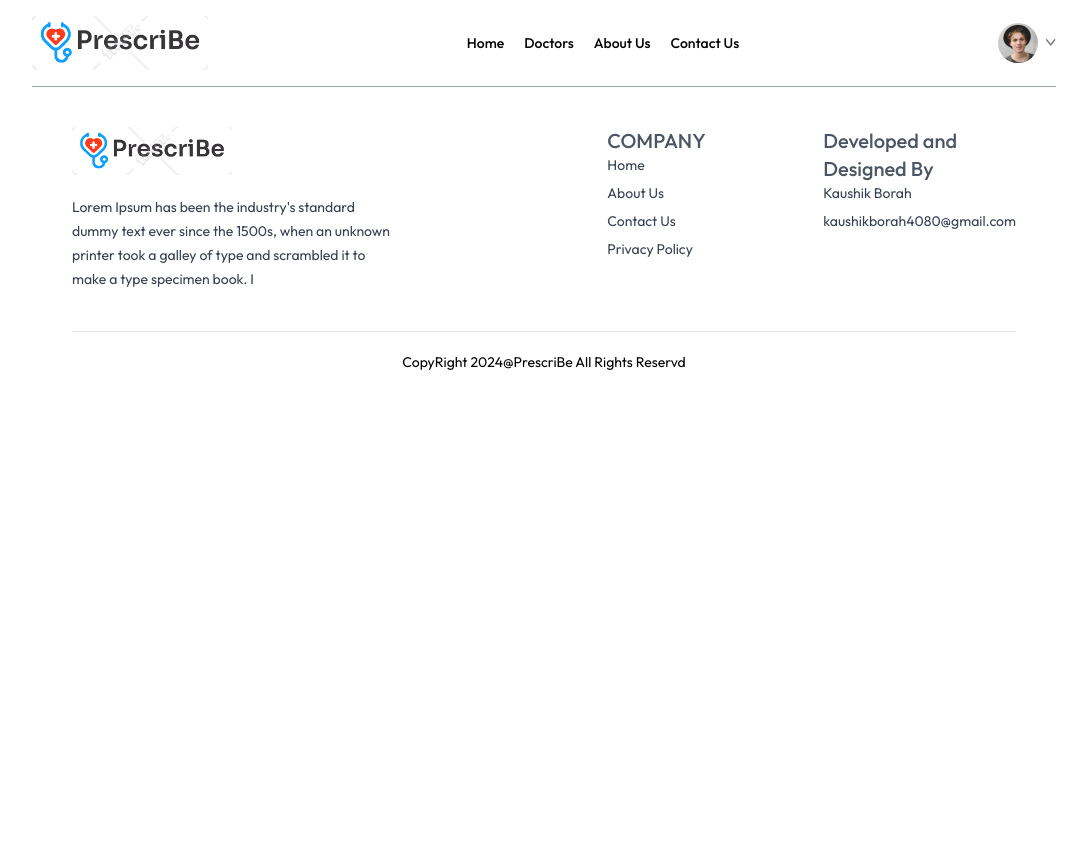
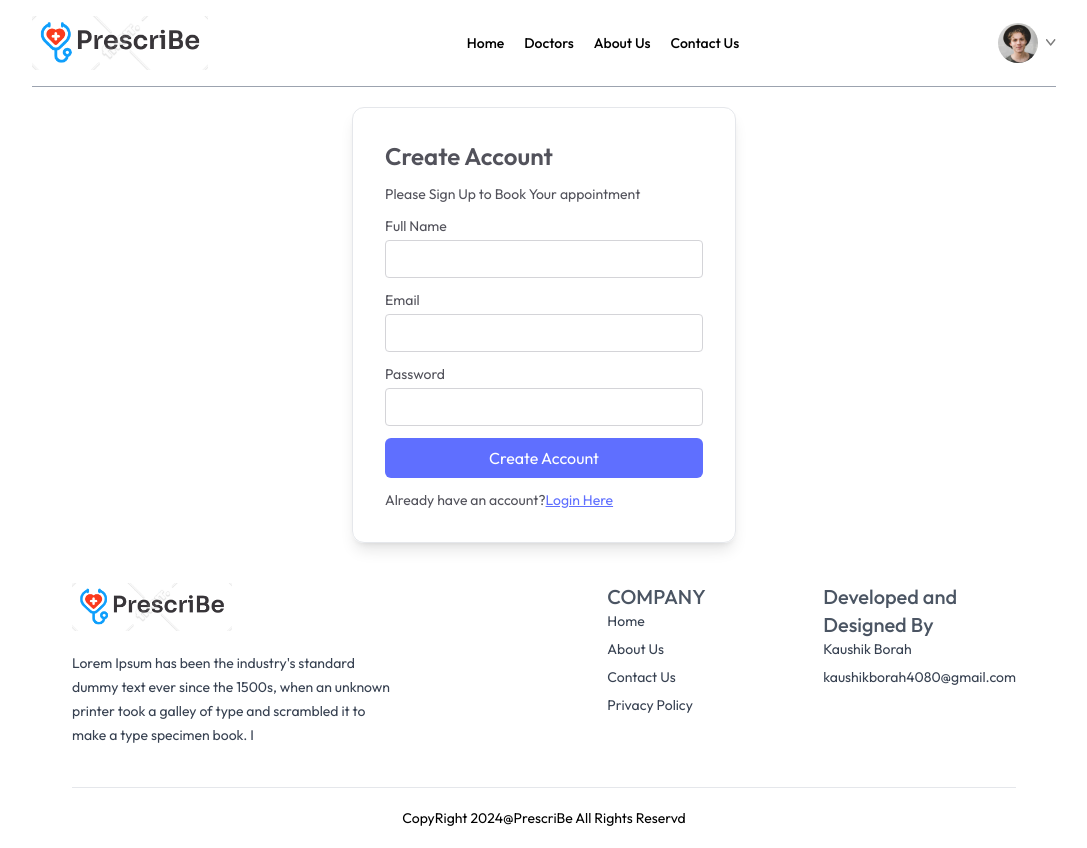
Before and after one commit to dngeonMaster1706/PrescriBe, a React (Vite) app in the folder frontend/: page /login in a window 1280 px wide. Shown: the whole page, without its empty margins (96-1183 px from the left). Before the commit the page ends 800 px from the top, so only its background shows below. Built offline with nearby package versions, Linux system fonts and the light colour scheme.

Commit message:
Login Page/frontend

```diff
--- a/frontend/src/pages/Login.jsx
+++ b/frontend/src/pages/Login.jsx
@@ -1,10 +1,50 @@
-import React from 'react'
+import React, { useState } from 'react'
 
 const Login = () => {
+
+  const [state,setState]=useState('Sign Up');
+  const [email,setEmail]=useState('');
+  const [password,setPassword]=useState('');
+  const [name,setName]=useState('');
+
+  const onSubmitHandler=async(event)=>{
+    event.preventDefault()
+
+  }
   return (
-    <div>
+    <form className='min-hh-[80vh] flex items-center'>
+      <div className='flex flex-col gap-3 m-auto items-start p-8 min-w-[340px] sm:min-w-96 border rounded-xl text-zinc-600 text-sm shadow-lg'>
+        <p className='text-2xl font-semibold'>{state==='Sign Up' ? "Create Account" : "Login"}</p>
+        <p>Please {state==='Sign Up' ? "Sign Up" : "Login"} to Book Your appointment</p>
 
-    </div>
+        {
+          state==="Sign Up" &&         <div className='w-full'>
+          <p>Full Name</p>
+          <input className='border border-zinc-300 rounded w-full p-2 mt-1' type="text" onChange={(e)=>setName(e.target.name)} value={name} required/>
+        </div>
+        }
+
+
+
+        <div className='w-full'>
+          <p>Email</p>
+          <input className='border border-zinc-300 rounded w-full p-2 mt-1' type="email" onChange={(e)=>setEmail(e.target.email)} value={email} required/>
+        </div>
+
+        <div className='w-full'>
+          <p>Password</p>
+          <input className='border border-zinc-300 rounded w-full p-2 mt-1' type="password" onChange={(e)=>setPassword(e.target.password)} value={password} required/>
+        </div>
+
+        <button className='bg-primary text-white w-full py-2 rounded-md text-base'>{state==='Sign Up' ? "Create Account" : "Login"}</button>
+
+        {
+          state==="Sign Up"
+          ? <p>Already have an account?<span onClick={()=>setState('Login')} className='text-primary underline cursor-pointer'>Login Here</span></p>
+          : <p>Create an new account?<span onClick={()=>setState('Sign Up')} className='text-primary underline cursor-pointer'>Click here</span> </p>
+        }
+      </div>
+    </form>
   )
 }
 
```
